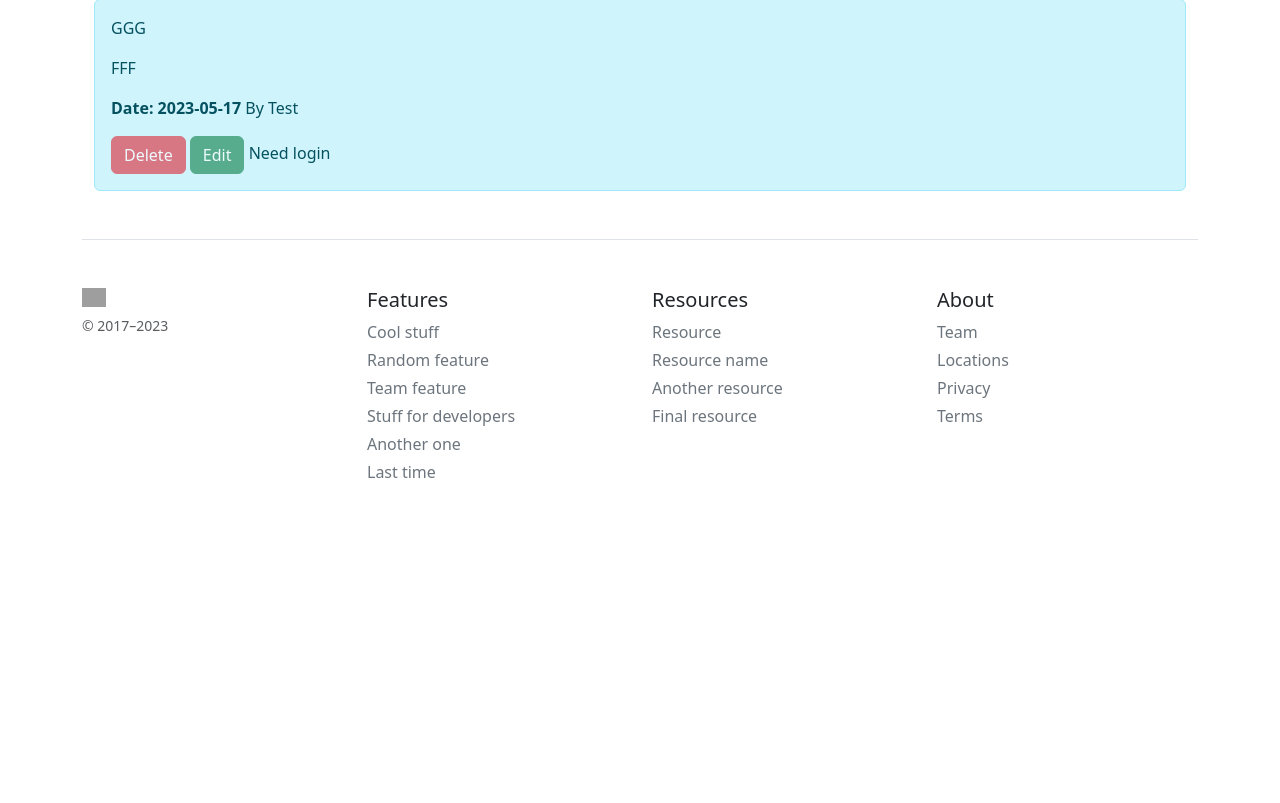
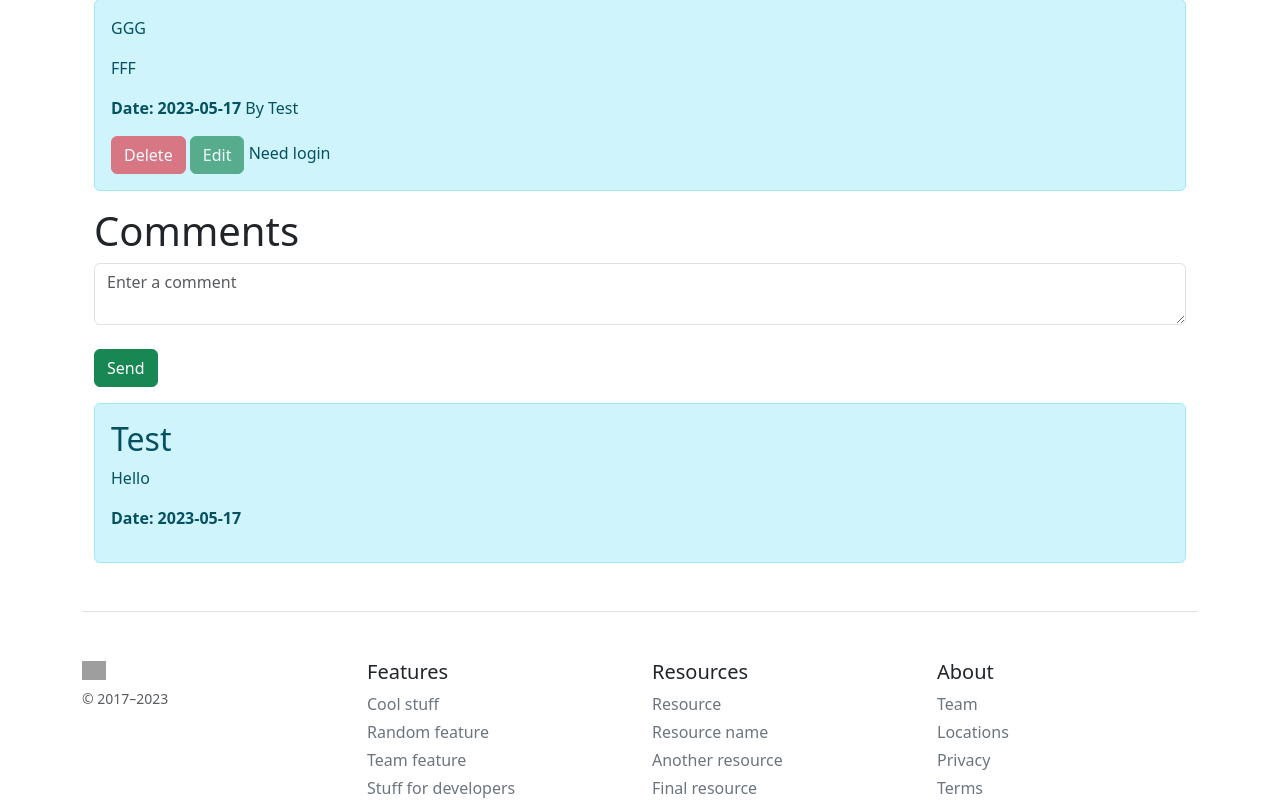
Before and after one commit to 1INFINITY/webApp, a Flask app: page /posts/1 in a window 1280 px wide. Shown: the part 178-981 px from the top of the page. Before the commit the page ends 656 px from the top, so only its background shows below. Run offline with Flask 3, Linux system fonts and the light colour scheme; grey boxes are pictures that could not be loaded.

Commit message:
added comments

```diff
--- a/application/__init__.py
+++ b/application/__init__.py
@@ -12,16 +12,16 @@ db = SQLAlchemy(app)
 manager = LoginManager(app)
 manager.login_view = 'auth.login'
 
-# blueprint for auth routes in our app
 from application.auth import auth as auth_blueprint
 
 app.register_blueprint(auth_blueprint)
 
-# blueprint for non-auth parts of app
 from application.main import main as main_blueprint
 
 app.register_blueprint(main_blueprint)
 
+
 app.app_context().push()
 db.create_all()
+#db.drop_all()
 app.run()
--- a/application/auth.py
+++ b/application/auth.py
@@ -1,8 +1,7 @@
-from flask import Blueprint, flash
+from flask import Blueprint, flash, Flask, render_template, url_for, request, redirect
 from flask_login import login_user, logout_user, login_required
 from application.models import User
 from application import db
-from flask import Flask, render_template, url_for, request, redirect
 from werkzeug.security import check_password_hash, generate_password_hash
 
 auth = Blueprint('auth', __name__)
--- a/application/main.py
+++ b/application/main.py
@@ -1,10 +1,12 @@
-from flask import Blueprint
+import datetime
+
+from flask import Blueprint, flash, Flask, render_template, url_for, request, redirect
 from flask_login import login_required, current_user
-from application.models import Article
+from application.models import Article, Comment
 from application import db
-from flask import Flask, render_template, url_for, request, redirect
 
 main = Blueprint('main', __name__)
+
 
 @main.route('/hello')
 @login_required
@@ -38,7 +40,8 @@ def post_delete(id):
         db.session.commit()
         return redirect('/posts')
     except:
-        return "При удалении статьи произошла ошибка"
+        flash("Something went wrong while deleting")
+        return redirect(f'/posts/{id}')
 
 
 @main.route('/posts/<int:id>/update', methods=['POST', 'GET'])
@@ -53,7 +56,8 @@ def post_update(id):
             db.session.commit()
             return redirect('/posts')
         except:
-            return "При редактировании статьи произошла ошибка"
+            flash("Something went wrong while editng")
+            return redirect(f'/posts/{id}')
     else:
         return render_template("post_update.html", article=article)
 
@@ -73,6 +77,36 @@ def create_article():
             db.session.commit()
             return redirect('/')
         except:
-            return "При добавлении статьи произошла ошибка"
+            flash("Something went wrong while add post")
+            return redirect('/create-article')
     else:
         return render_template("create_article.html")
+
+
+@main.route('/posts/<int:id>/comment/add', methods=['POST', 'GET'])
+@login_required
+def create_comment(id):
+    if request.method == 'POST':
+        message = request.form['comment']
+        user_id = current_user.id
+        article_id = id
+        comment = Comment(message=message, user_id=user_id, article_id=article_id)
+        try:
+            db.session.add(comment)
+            db.session.commit()
+        except:
+            flash("Something went wrong when adding a comment")
+    return redirect(f'/posts/{id}')
+
+
+@main.route('/posts/<int:id>/comment/<int:comment_id>/delete', methods=['POST', 'GET'])
+@login_required
+def delete_comment(id, comment_id):
+    comment = Comment.query.get_or_404(comment_id)
+    try:
+        db.session.delete(comment)
+        db.session.commit()
+        return redirect(f'/posts/{id}')
+    except:
+        flash("Something went wrong when deleting a comment")
+    return redirect(f'/posts/{id}')
--- a/application/templates/index.html
+++ b/application/templates/index.html
@@ -6,5 +6,7 @@ Page name
 
 
 {% block body %}
-<h1>Main site page</h1>
+<div class="text-center">
+    <h1>Main site page</h1>
+</div>
 {% endblock %}
--- a/application/templates/post_details.html
+++ b/application/templates/post_details.html
@@ -7,6 +7,13 @@
 
 {% block body %}
 <div class="container mt-5">
+    {% with messages = get_flashed_messages() %}
+    {% if messages %}
+    <div class="alert alert-info">
+        {{ messages[0] }}
+    </div>
+    {% endif %}
+    {% endwith %}
     <h1>{{ article.title }}</h1>
     <div class="alert alert-info">
         <p>{{ article.intro }}</p>
@@ -20,7 +27,26 @@
         <button class="btn btn-success" disabled>Edit</button>
         Need login
         {% endif %}
+    </div>
 
+    <h1>Comments</h1>
+    <form method="post" action="/posts/{{ article.id }}/comment/add" class="mb-3">
+        <textarea name="comment" id="comment" class="form-control" placeholder="Enter a comment"></textarea><br>
+        <input type="submit" class="btn btn-success" value="Send">
+    </form>
+    {% if article.comments|length > 0 %}
+    {% for c in article.comments %}
+    <div class="alert alert-info">
+        <h2>{{ c.user.name }}</h2>
+        <p>{{ c.message }}</p>
+        <p><b>Date: {{ c.date.date() }}</b></p>
+        {% if current_user.is_authenticated and (current_user.id == c.user.id) %}
+        <a href="/posts/{{ article.id }}/comment/{{ c.id }}/delete" class="btn btn-danger">Delete</a>
+        {% endif %}
     </div>
+    {% endfor %}
+    {% else %}
+    <p>No comments yet</p>
+    {% endif %}
 </div>
 {% endblock %}
--- a/application/templates/sign_in.html
+++ b/application/templates/sign_in.html
@@ -47,7 +47,7 @@ Login
     {% with messages = get_flashed_messages() %}
     {% if messages %}
     <div class="alert alert-info">
-        {{ messages[0] }}.
+        {{ messages[0] }}
     </div>
     {% endif %}
     {% endwith %}
--- a/application/templates/sign_up.html
+++ b/application/templates/sign_up.html
@@ -56,7 +56,7 @@ body {
     {% with messages = get_flashed_messages() %}
     {% if messages %}
     <div class="alert alert-info">
-        {{ messages[0] }}. Go to <a href="{{ url_for('auth.login') }}">login page</a>.
+        {{ messages[0] }}
     </div>
     {% endif %}
     {% endwith %}
```
Also changed, not shown: application/models.py (+12 -0 lines), instance/website.db. Lines whose indentation alone changed are shown as unchanged.
